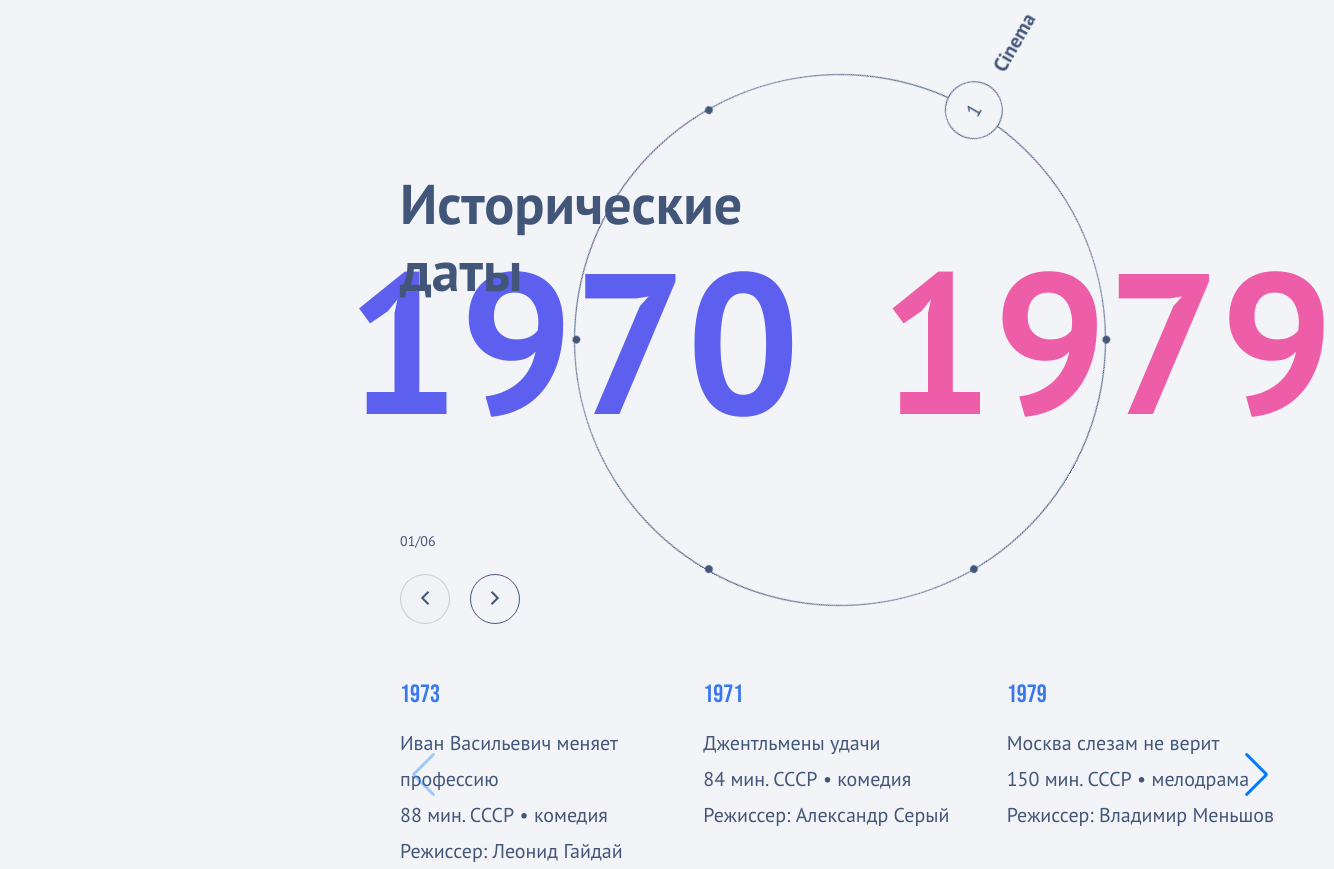
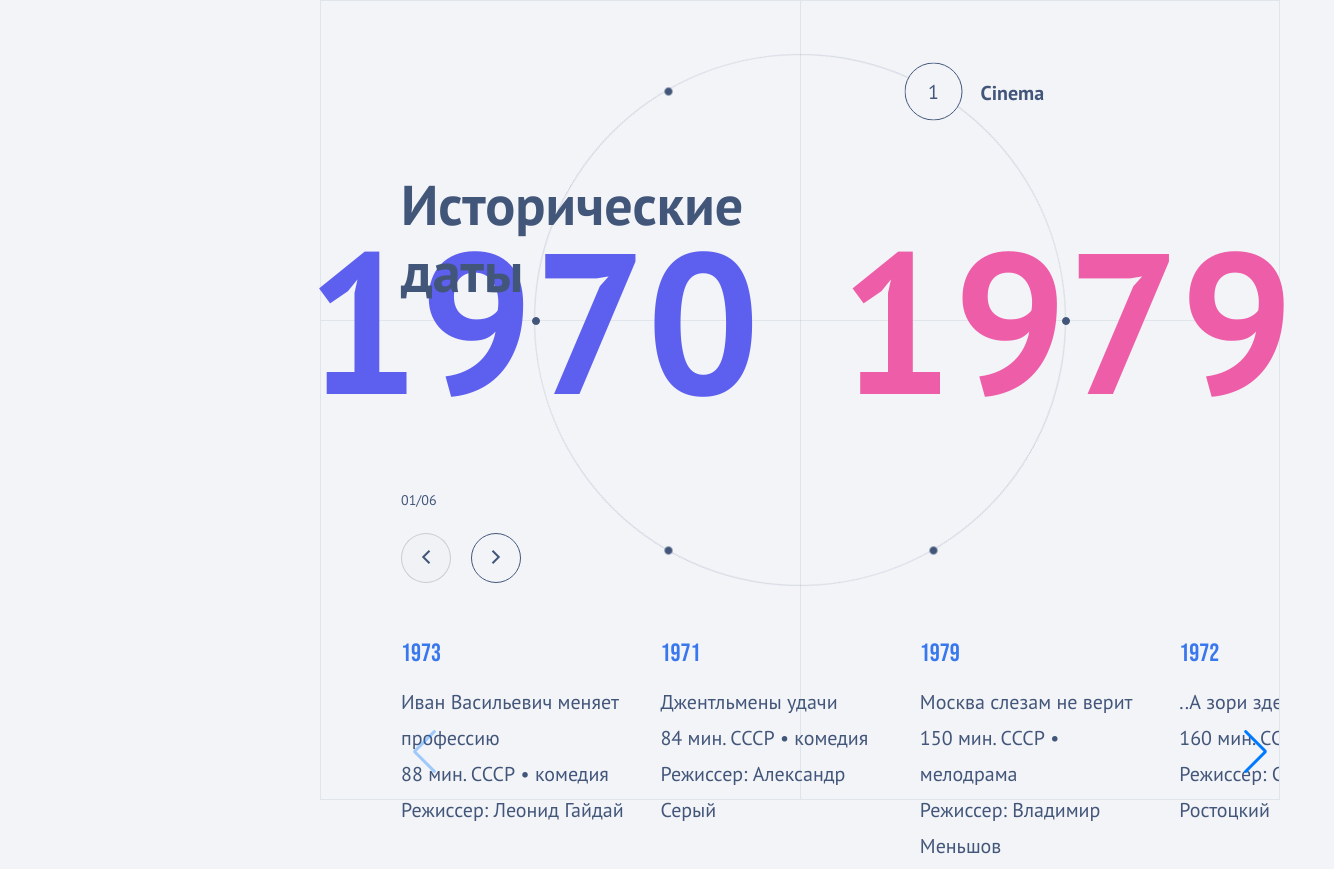
Before and after one commit to Iluxa91/historical_dates, a React app: page / in a window 1280 px wide. Shown: the whole page, 1334 px wide, since content can reach past the window. Built offline with nearby package versions, Linux system fonts and the light colour scheme.

Commit message:
borders added

```diff
--- a/src/components/App.scss
+++ b/src/components/App.scss
@@ -1,4 +1,3 @@
-@import "../common/style/mixins";
 @import "../common/style/variables";
 
 body {
@@ -10,236 +9,29 @@ body {
   .appBlock {
     height: 100vh;
     margin-left: 320px;
-    padding-left: 80px;
+    border: 1px solid rgba(66, 86, 122, 0.1);
+    position: relative;
+    box-sizing: border-box;
 
-    .advantages {
-      height: 85%;
-      position: relative;
-
-      .yearTitle {
-        position: absolute;
-        top: 50%;
-        left: 50%;
-        transform: translate(-50%, -50%);
-        text-align: center;
-        font-size: 200px;
-        font-weight: 700;
-        line-height: 160px;
-        color: #5D5FEF;
-        white-space: nowrap;
-
-        span:nth-child(2) {
-          color: #ee5da7;
-          padding-left: 80px;
-        }
-      }
-
-      .dateTitle {
-        position: absolute;
-        top: 170px;
-        left: 0;
-        font-weight: 700;
-        font-size: 56px;
-        line-height: 120%;
-        width: 353px;
-      }
-      .anim2 {
-        animation: spin22 2s linear forwards;
-        .advantages-circle__element {
-          &:nth-of-type(2) {
-            animation: spin222 2s linear forwards;
-          }
-        }
-      }
-      .anim3 {
-        animation: spin33 2s linear forwards;
-        .advantages-circle__element {
-          &:nth-of-type(3) {
-            animation: spin333 2s linear forwards;
-          }
-        }
-      }
-      &-circle {
-        @include distribute-on-circle(6, 530px, 56px);
-        position: absolute;
-        left: 50%;
-        top: 50%;
-        transform: translate(-50%, -50%);
-        animation: spin 2s linear forwards;
-        margin: 0;
-        border: 1px solid $primaryColor;
-
-        &__element {
-          &:nth-of-type(1) {
-            //offset-path: path("M265,0 A265,265 0 1,1 265,530 A265,265 0 1,1 265,0");
-           //animation: spin1 2s linear forwards;
-           // offset-rotate: 0deg;
-          }
-          //
-          //&:nth-of-type(2) {
-          //  animation: spin2 2s linear forwards;
-          //}
-          //
-          //&:nth-of-type(3) {
-          //  animation: spin3 2s linear forwards;
-          //}
-          //
-          //&:nth-of-type(4) {
-          //  animation: spin4 2s linear forwards;
-          //}
-          //
-          //&:nth-of-type(5) {
-          //  animation: spin5 2s linear forwards;
-          //}
-          //
-          //&:nth-of-type(6) {
-          //  animation: spin6 2s linear forwards;
-          //}
-
-
-          .pointTitle {
-            position: absolute;
-            top: 22%;
-            left: 76px;
-            font-weight: 700;
-          }
-
-          .passive {
-            min-height: 6px;
-            min-width: 6px;
-            height: 6px;
-            width: 6px;
-            border: 1px solid $primaryColor;
-            background: $primaryColor;
-            border-radius: 50%;
-            margin: 25px;
-
-            div {
-              font-size: 0;
-            }
-
-            &:hover div {
-              font-size: 1rem;
-              transition: all 0.5s ease-in-out;
-            }
-          }
-
-          .active, .passive:hover {
-            display: flex;
-            position: relative;
-            min-width: 56px;
-            min-height: 56px;
-            width: 56px;
-            height: 56px;
-            border: 1px solid $primaryColor;
-            border-radius: 50%;
-            align-items: center;
-            justify-content: center;
-            cursor: pointer;
-            margin: 0;
-            background: $bgColor;
-            transition: all 0.5s ease-in-out;
-          }
-        }
-      }
+    &::after {
+      position: absolute;
+      background: $primaryColor;
+      opacity: 0.1;
+      content: '';
+      width: 1px;
+      height: 100%;
+      left: 50%;
+      top:0
+    }
+    &::before {
+      position: absolute;
+      background: $primaryColor;
+      opacity: 0.1;
+      content: '';
+      width: 100%;
+      height: 1px;
+      left: 0;
+      top: 40%
     }
   }
 }
-
-@keyframes spin {
-  0% {
-    transform: translate(-50%, -50%);
-  }
-  100% {
-    transform: translate(-50%, -50%) rotate(300deg);
-  }
-}
-
-@keyframes spin1 {
-  0% {
-    transform: translate(265px) rotate(0);
-  }
-  100% {
-    transform: translate(265px) rotate(-300deg);
-    offset-rotate: 0deg;
-  }
-}
-
-@keyframes spin2 {
-  0% {
-    transform: rotate(60deg) translate(265px) rotate(300deg);
-  }
-  100% {
-    transform: rotate(60deg) translate(265px) rotate(0deg);
-  }
-}
-
-@keyframes spin3 {
-  0% {
-    transform: rotate(120deg) translate(265px) rotate(240deg);
-  }
-  100% {
-    transform: rotate(120deg) translate(265px) rotate(-60deg);
-  }
-}
-
-@keyframes spin4 {
-  0% {
-    transform: rotate(180deg) translate(265px) rotate(180deg);
-  }
-  100% {
-    transform: rotate(180deg) translate(265px) rotate(-120deg);
-  }
-}
-
-@keyframes spin5 {
-  0% {
-    transform: rotate(240deg) translate(265px) rotate(120deg);
-  }
-  100% {
-    transform: rotate(240deg) translate(265px) rotate(-180deg);
-  }
-}
-
-@keyframes spin6 {
-  0% {
-    transform: rotate(300deg) translate(265px) rotate(60deg);
-  }
-  100% {
-    transform: rotate(300deg) translate(265px) rotate(-240deg);
-  }
-}
-
-
-@keyframes spin22 {
-  0% {
-    transform: translate(-50%, -50%);
-  }
-  100% {
-    transform: translate(-50%, -50%) rotate(240deg);
-  }
-}
-@keyframes spin222 {
-  0% {
-    transform: rotate(60deg) translate(265px) rotate(300deg);
-  }
-  100% {
-    transform: rotate(60deg) translate(265px) rotate(60deg);
-  }
-}
-@keyframes spin33 {
-  0% {
-    transform: translate(-50%, -50%);
-  }
-  100% {
-    transform: translate(-50%, -50%) rotate(180deg);
-  }
-}
-@keyframes spin333 {
-  0% {
-    transform: rotate(120deg) translate(265px) rotate(240deg);
-  }
-  100% {
-    transform: rotate(120deg) translate(265px) rotate(60deg);
-  }
-}
--- a/src/components/Circle.scss
+++ b/src/components/Circle.scss
@@ -1,11 +1,126 @@
 @import "../common/style/variables";
+@import "../common/style/mixins";
+
+.advantages {
+  height: 80%;
+  position: relative;
+
+  .yearTitle {
+    position: absolute;
+    top: 50%;
+    left: 50%;
+    transform: translate(-50%, -50%);
+    text-align: center;
+    font-size: 200px;
+    font-weight: 700;
+    line-height: 160px;
+    color: #5D5FEF;
+    white-space: nowrap;
+
+    span:nth-child(2) {
+      color: #ee5da7;
+      padding-left: 80px;
+    }
+  }
+
+  .dateTitle {
+    position: absolute;
+    top: 170px;
+    left: 0;
+    font-weight: 700;
+    font-size: 56px;
+    line-height: 120%;
+    width: 353px;
+    padding-left: 80px;
+  }
+
+  &-circle {
+    @include distribute-on-circle(6, 530px, 56px);
+    position: absolute;
+    left: 50%;
+    top: 50%;
+    transform: translate(-50%, -50%);
+    animation: spin 2s linear forwards;
+    margin: 0;
+    border: 1px solid rgba(66,86,122,0.2);
+
+    &__element {
+      &:nth-of-type(1) {
+        animation: spin1 2s linear forwards;
+      }
+      &:nth-of-type(2) {
+        animation: spin2 2s linear forwards;
+      }
+      &:nth-of-type(3) {
+        animation: spin3 2s linear forwards;
+      }
+      &:nth-of-type(4) {
+        animation: spin4 2s linear forwards;
+      }
+
+      &:nth-of-type(5) {
+        animation: spin5 2s linear forwards;
+      }
+
+      &:nth-of-type(6) {
+        animation: spin6 2s linear forwards;
+      }
+
+      .pointTitle {
+        position: absolute;
+        top: 22%;
+        left: 76px;
+        font-weight: 700;
+      }
+
+      .passive {
+        min-height: 6px;
+        min-width: 6px;
+        height: 6px;
+        width: 6px;
+        border: 1px solid $primaryColor;
+        background: $primaryColor;
+        border-radius: 50%;
+        margin: 25px;
+
+        div {
+          font-size: 0;
+        }
+
+        &:hover div {
+          font-size: 1rem;
+          transition: all 0.5s ease-in-out;
+        }
+      }
+
+      .active, .passive:hover {
+        display: flex;
+        position: relative;
+        min-width: 56px;
+        min-height: 56px;
+        width: 56px;
+        height: 56px;
+        border: 1px solid $primaryColor;
+        border-radius: 50%;
+        align-items: center;
+        justify-content: center;
+        cursor: pointer;
+        margin: 0;
+        background: $bgColor;
+        transition: all 0.5s ease-in-out;
+      }
+    }
+  }
 
   .buttonContainer {
     position: absolute;
     bottom: 56px;
+    padding-left: 80px;
+
     div {
       font-size: 14px;
     }
+
     button {
       width: 50px;
       height: 50px;
@@ -18,9 +133,74 @@
       margin-right: 20px;
       margin-top: 20px;
     }
+
     button[disabled] {
       border: 1px solid rgba(118, 118, 118, 0.3);
       background: rgba(239, 239, 239, 0.3);
       cursor: not-allowed;
     }
   }
+}
+
+@keyframes spin {
+  0% {
+    transform: translate(-50%, -50%);
+  }
+  100% {
+    transform: translate(-50%, -50%) rotate(300deg);
+  }
+}
+
+@keyframes spin1 {
+  0% {
+    transform: translate(265px) rotate(0);
+  }
+  100% {
+    transform: translate(265px) rotate(-300deg);
+  }
+}
+
+@keyframes spin2 {
+  0% {
+    transform: rotate(60deg) translate(265px) rotate(300deg);
+  }
+  100% {
+    transform: rotate(60deg) translate(265px) rotate(0deg);
+  }
+}
+
+@keyframes spin3 {
+  0% {
+    transform: rotate(120deg) translate(265px) rotate(240deg);
+  }
+  100% {
+    transform: rotate(120deg) translate(265px) rotate(-60deg);
+  }
+}
+
+@keyframes spin4 {
+  0% {
+    transform: rotate(180deg) translate(265px) rotate(180deg);
+  }
+  100% {
+    transform: rotate(180deg) translate(265px) rotate(-120deg);
+  }
+}
+
+@keyframes spin5 {
+  0% {
+    transform: rotate(240deg) translate(265px) rotate(120deg);
+  }
+  100% {
+    transform: rotate(240deg) translate(265px) rotate(-180deg);
+  }
+}
+
+@keyframes spin6 {
+  0% {
+    transform: rotate(300deg) translate(265px) rotate(60deg);
+  }
+  100% {
+    transform: rotate(300deg) translate(265px) rotate(-240deg);
+  }
+}
--- a/src/components/Events.module.scss
+++ /dev/null
@@ -1,30 +0,0 @@
-//.swiper {
-//  width: 100%;
-//  height: 100%;
-//  .swiper-slide {
-//    text-align: center;
-//    font-size: 18px;
-//    background: #fff;
-//    /* Center slide text vertically */
-//    display: -webkit-box;
-//    display: -ms-flexbox;
-//    display: -webkit-flex;
-//    display: flex;
-//    -webkit-box-pack: center;
-//    -ms-flex-pack: center;
-//    -webkit-justify-content: center;
-//    justify-content: center;
-//    -webkit-box-align: center;
-//    -ms-flex-align: center;
-//    -webkit-align-items: center;
-//    align-items: center;
-//
-//  }
-//}
-.yearText {
-  font-family: 'Bebas Neue', cursive;
-  color: #3877EE;
-  font-size: 25px;
-  line-height: 30px;
-  margin-bottom: 15px;
-}
--- /dev/null
+++ b/src/components/Events.scss
@@ -0,0 +1,12 @@
+.swiperContainer {
+  padding-left: 80px;
+  height: 20%;
+
+  .yearText {
+    font-family: 'Bebas Neue', cursive;
+    color: #3877EE;
+    font-size: 25px;
+    line-height: 30px;
+    margin-bottom: 15px;
+  }
+}
--- a/src/components/Events.tsx
+++ b/src/components/Events.tsx
@@ -1,6 +1,5 @@
 import React from "react";
-// @ts-ignore
-import s from "./Events.module.scss"
+import "./Events.scss"
 import {Swiper, SwiperSlide} from "swiper/react";
 // Import Swiper styles.scss
 import "../../node_modules/swiper/swiper.scss";
@@ -18,24 +17,23 @@ type EventsPropsType = {
 }
 
 export const Events: React.FC<EventsPropsType> = ({events}) => {
-
     return (
-        <>
+        <div className='swiperContainer'>
             <Swiper
-                slidesPerView={3}
+                slidesPerView={3.5}
                 centeredSlides={false}
                 spaceBetween={30}
                 pagination={{"type": "fraction"}}
                 navigation={true}
-                className="mySwiper"
+                className='mySwiper'
             >
                 {events.map((e,index) => <SwiperSlide key={index}>
-                    <div className={s.yearText}>{e.year}</div>
+                    <div className='yearText'>{e.year}</div>
                     <div>{e.title}</div>
                     <div>{e.description}</div>
                     <div>Режиссер: {e.director}</div>
                 </SwiperSlide>)}
             </Swiper>
-        </>
+        </div>
     );
 };
```
Also changed, not shown: src/components/Circle.tsx (+0 -23 lines), 1 other file (tests, documents, lock files or other folders). Lines whose indentation alone changed are shown as unchanged.
